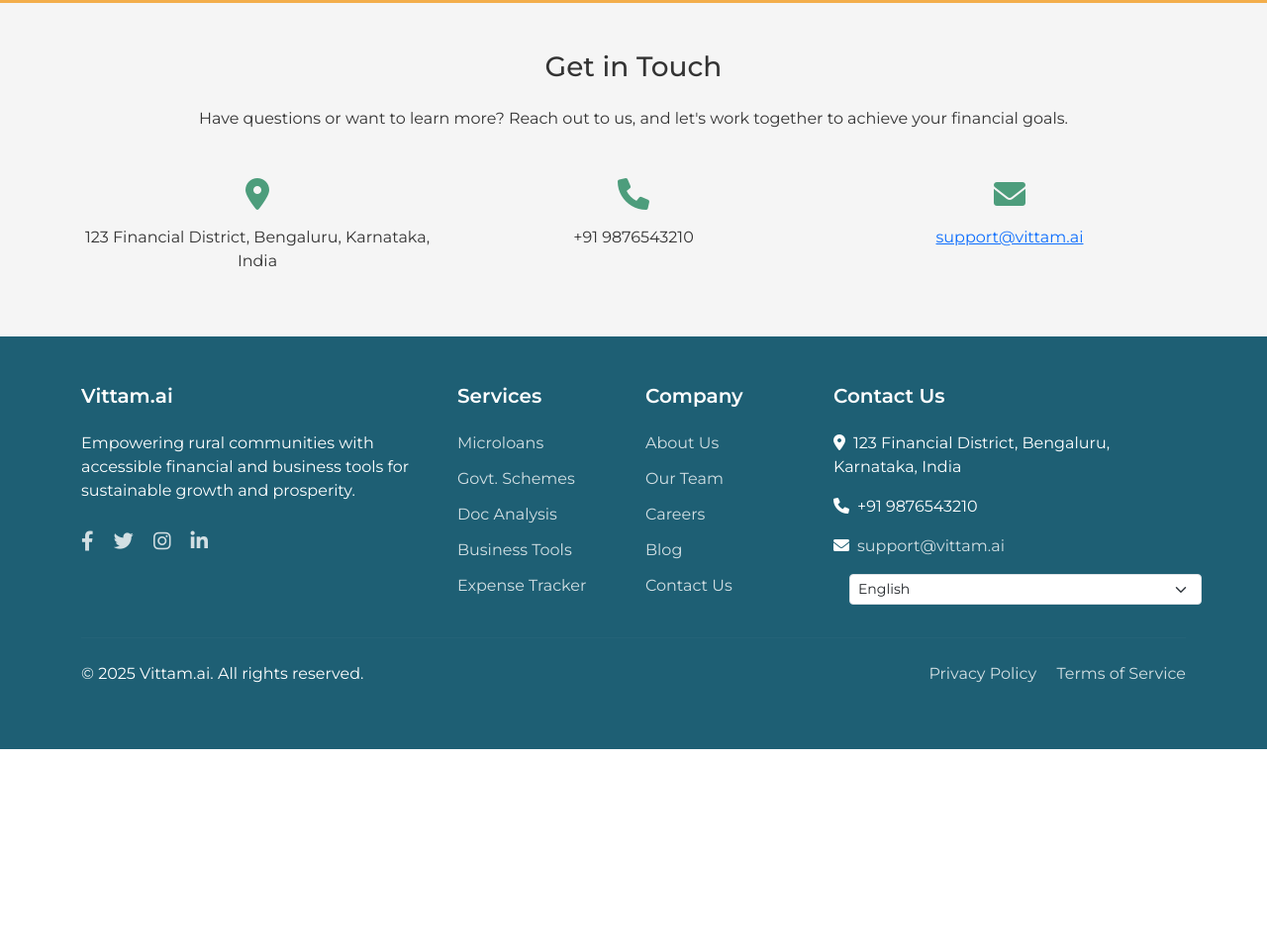
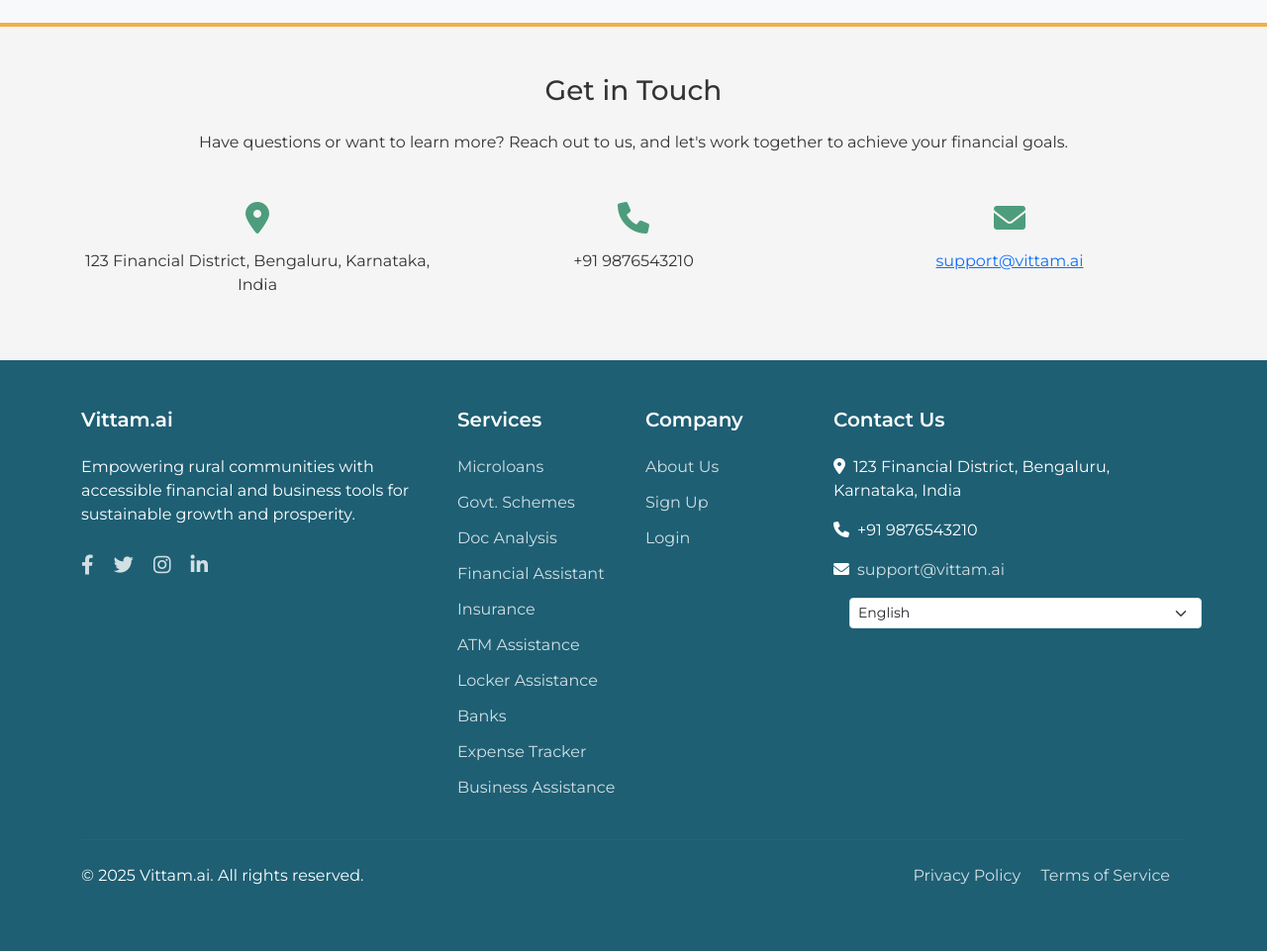
Before and after one commit to Aryan-Prasad-666/CBC_B-008, a Flask app: page /about in a window 1280 px wide. Shown: the part 1505-2466 px from the top of the page at 99% size. Before the commit the page ends 2262 px from the top, so only its background shows below. Run offline with Flask 3, Linux system fonts and the light colour scheme; some libraries are stand-ins or nearby versions.

Commit message:
MVP ready

```diff
--- a/templates/about.html
+++ b/templates/about.html
@@ -1,7 +1,7 @@
 {% extends "base.html" %}
 
 {% block title %}
-<span data-translate="about_us_title">Vittam.ai - About Us</span>
+Vittam.ai - About Us
 {% endblock %}
 
 {% block extra_css %}
--- a/templates/atm_assistance.html
+++ b/templates/atm_assistance.html
@@ -1,7 +1,7 @@
 {% extends "base.html" %}
 
 {% block title %}
-<span data-translate="atm_assistance_title">Vittam.ai - ATM Assistance</span>
+Vittam.ai - ATM Assistance
 {% endblock %}
 
 {% block extra_css %}
--- a/templates/base.html
+++ b/templates/base.html
@@ -148,13 +148,19 @@
                         <ul class="dropdown-menu" aria-labelledby="financialDropdown">
                             <li><a class="dropdown-item" href="/microloan" data-translate="nav_microloan">Microloan Assistance</a></li>
                             <li><a class="dropdown-item" href="/schemes" data-translate="nav_schemes">Government Schemes</a></li>
-                            <li><a class="dropdown-item" href="/document-analyzer" data-translate="nav_document_analyzer">Document Analyzer</a></li>
+                            <li><a class="dropdown-item" href="/document_analyzer" data-translate="nav_document_analyzer">Document Analyzer</a></li>
+                            <li><a class="dropdown-item" href="/financial_assistant" data-translate="nav_financial_assistant">Financial Assistant</a></li>
+                            <li><a class="dropdown-item" href="/insurance" data-translate="nav_insurance">Insurance</a></li>
+                            <li><a class="dropdown-item" href="/atm_assistance" data-translate="nav_atm_assistance">ATM Assistance</a></li>
+                            <li><a class="dropdown-item" href="/locker" data-translate="nav_locker">Locker Assistance</a></li>
+                            <li><a class="dropdown-item" href="/banks" data-translate="nav_banks">Banks</a></li>
                         </ul>
                     </li>
-                    <li class="nav-item"><a class="nav-link" href="/business" data-translate="nav_business_tools">Business Tools</a></li>
-                    <li class="nav-item"><a class="nav-link" href="/expense-tracker" data-translate="nav_expense_tracker">Expense Tracker</a></li>
+                    <li class="nav-item"><a class="nav-link" href="/expense_tracker" data-translate="nav_expense_tracker">Expense Tracker</a></li>
+                    <li class="nav-item"><a class="nav-link" href="/chatbot" data-translate="nav_business_assistance">Business Assistance</a></li>
                     <li class="nav-item"><a class="nav-link" href="/about" data-translate="nav_about">About Us</a></li>
-                    <li class="nav-item"><a class="nav-link" href="/contact" data-translate="nav_contact">Contact</a></li>
+                    <li class="nav-item"><a class="nav-link" href="/signup" data-translate="nav_signup">Sign Up</a></li>
+                    <li class="nav-item"><a class="nav-link" href="/login" data-translate="nav_login">Login</a></li>
                     <li class="nav-item dropdown">
                         <a class="nav-link dropdown-toggle" href="#" id="languageDropdown" role="button" data-bs-toggle="dropdown" aria-expanded="false">
                             <i class="fas fa-globe me-1"></i><span data-translate="nav_language">Language</span>
@@ -194,19 +200,22 @@
                     <ul class="footer-links">
                         <li><a href="/microloan" data-translate="footer_microloans">Microloans</a></li>
                         <li><a href="/schemes" data-translate="footer_schemes">Govt. Schemes</a></li>
-                        <li><a href="/document-analyzer" data-translate="footer_doc_analysis">Doc Analysis</a></li>
-                        <li><a href="/business" data-translate="footer_business_tools">Business Tools</a></li>
-                        <li><a href="/expense-tracker" data-translate="footer_expense_tracker">Expense Tracker</a></li>
+                        <li><a href="/document_analyzer" data-translate="footer_doc_analysis">Doc Analysis</a></li>
+                        <li><a href="/financial_assistant" data-translate="footer_financial_assistant">Financial Assistant</a></li>
+                        <li><a href="/insurance" data-translate="footer_insurance">Insurance</a></li>
+                        <li><a href="/atm_assistance" data-translate="footer_atm_assistance">ATM Assistance</a></li>
+                        <li><a href="/locker" data-translate="footer_locker">Locker Assistance</a></li>
+                        <li><a href="/banks" data-translate="footer_banks">Banks</a></li>
+                        <li><a href="/expense_tracker" data-translate="footer_expense_tracker">Expense Tracker</a></li>
+                        <li><a href="/chatbot" data-translate="footer_business_assistance">Business Assistance</a></li>
                     </ul>
                 </div>
                 <div class="col-lg-2 col-md-6 footer-section">
                     <h5 class="footer-heading" data-translate="footer_company">Company</h5>
                     <ul class="footer-links">
                         <li><a href="/about" data-translate="footer_about">About Us</a></li>
-                        <li><a href="/team" data-translate="footer_team">Our Team</a></li>
-                        <li><a href="/careers" data-translate="footer_careers">Careers</a></li>
-                        <li><a href="/blog" data-translate="footer_blog">Blog</a></li>
-                        <li><a href="/contact" data-translate="footer_contact">Contact Us</a></li>
+                        <li><a href="/signup" data-translate="footer_signup">Sign Up</a></li>
+                        <li><a href="/login" data-translate="footer_login">Login</a></li>
                     </ul>
                 </div>
                 <div class="col-lg-4 col-md-6 footer-section">
@@ -226,11 +235,11 @@
             <hr class="mt-4 mb-4" style="border-color: rgba(255, 255, 255, 0.1);">
             <div class="row">
                 <div class="col-md-6 text-center text-md-start">
-                    <p data-translate="footer_copyright">&copy; 2025 Vittam.ai. All rights reserved.</p>
+                    <p data-translate="footer_copyright">© 2025 Vittam.ai. All rights reserved.</p>
                 </div>
                 <div class="col-md-6 text-center text-md-end">
                     <a href="/privacy" class="me-3" data-translate="footer_privacy">Privacy Policy</a>
-                    <a href="/terms" data-translate="footer_terms">Terms of Service</a>
+                    <a href="/terms" class="me-3" data-translate="footer_terms">Terms of Service</a>
                 </div>
             </div>
         </div>
@@ -249,10 +258,16 @@
                 nav_microloan: "Microloan Assistance",
                 nav_schemes: "Government Schemes",
                 nav_document_analyzer: "Document Analyzer",
-                nav_business_tools: "Business Tools",
+                nav_financial_assistant: "Financial Assistant",
+                nav_insurance: "Insurance",
+                nav_atm_assistance: "ATM Assistance",
+                nav_locker: "Locker Assistance",
+                nav_banks: "Banks",
                 nav_expense_tracker: "Expense Tracker",
+                nav_business_assistance: "Business Assistance",
                 nav_about: "About Us",
-                nav_contact: "Contact",
+                nav_signup: "Sign Up",
+                nav_login: "Login",
                 nav_language: "Language",
                 footer_vittam: "Vittam.ai",
                 footer_description: "Empowering rural communities with accessible financial and business tools for sustainable growth and prosperity.",
@@ -260,14 +275,17 @@
                 footer_microloans: "Microloans",
                 footer_schemes: "Govt. Schemes",
                 footer_doc_analysis: "Doc Analysis",
-                footer_business_tools: "Business Tools",
+                footer_financial_assistant: "Financial Assistant",
+                footer_insurance: "Insurance",
+                footer_atm_assistance: "ATM Assistance",
+                footer_locker: "Locker Assistance",
+                footer_banks: "Banks",
                 footer_expense_tracker: "Expense Tracker",
+                footer_business_assistance: "Business Assistance",
                 footer_company: "Company",
                 footer_about: "About Us",
-                footer_team: "Our Team",
-                footer_careers: "Careers",
-                footer_blog: "Blog",
-                footer_contact: "Contact Us",
+                footer_signup: "Sign Up",
+                footer_login: "Login",
                 footer_contact_us: "Contact Us",
                 footer_address: "123 Financial District, Bengaluru, Karnataka, India",
                 footer_phone: "+91 9876543210",
@@ -285,10 +303,16 @@
                 nav_microloan: "माइक्रोलोन सहायता",
                 nav_schemes: "सरकारी योजनाएँ",
                 nav_document_analyzer: "दस्तावेज़ विश्लेषक",
-                nav_business_tools: "व्यवसाय उपकरण",
+                nav_financial_assistant: "वित्तीय सहायक",
+                nav_insurance: "बीमा",
+                nav_atm_assistance: "एटीएम सहायता",
+                nav_locker: "लॉकर सहायता",
+                nav_banks: "बैंक",
                 nav_expense_tracker: "खर्च ट्रैकर",
+                nav_business_assistance: "व्यवसाय सहायता",
                 nav_about: "हमारे बारे में",
-                nav_contact: "संपर्क करें",
+                nav_signup: "साइन अप",
+                nav_login: "लॉगिन",
                 nav_language: "भाषा",
                 footer_vittam: "वित्तम.एआई",
                 footer_description: "ग्रामीण समुदायों को सतत विकास और समृद्धि के लिए सुलभ वित्तीय और व्यावसायिक उपकरणों के साथ सशक्त बनाना।",
@@ -296,14 +320,17 @@
                 footer_microloans: "माइक्रोलोन",
                 footer_schemes: "सरकारी योजनाएँ",
                 footer_doc_analysis: "दस्तावेज़ विश्लेषण",
-                footer_business_tools: "व्यवसाय उपकरण",
+                footer_financial_assistant: "वित्तीय सहायक",
+                footer_insurance: "बीमा",
+                footer_atm_assistance: "एटीएम सहायता",
+                footer_locker: "लॉकर सहायता",
+                footer_banks: "बैंक",
                 footer_expense_tracker: "खर्च ट्रैकर",
+                footer_business_assistance: "व्यवसाय सहायता",
                 footer_company: "कंपनी",
                 footer_about: "हमारे बारे में",
-                footer_team: "हमारी टीम",
-                footer_careers: "करियर",
-                footer_blog: "ब्लॉग",
-                footer_contact: "संपर्क करें",
+                footer_signup: "साइन अप",
+                footer_login: "लॉगिन",
                 footer_contact_us: "हमसे संपर्क करें",
                 footer_address: "123 वित्तीय जिला, बेंगलुरु, कर्नाटक, भारत",
                 footer_phone: "+91 9876543210",
@@ -321,10 +348,16 @@
                 nav_microloan: "ಸಣ್ಣ ಸಾಲ ಸಹಾಯ",
                 nav_schemes: "ಸರ್ಕಾರಿ ಯೋಜನೆಗಳು",
                 nav_document_analyzer: "ದಾಖಲೆ ವಿಶ್ಲೇಷಕ",
-                nav_business_tools: "ವ್ಯಾಪಾರ ಸಾಧನಗಳು",
+                nav_financial_assistant: "ಆರ್ಥಿಕ ಸಹಾಯಕ",
+                nav_insurance: "ವಿಮೆ",
+                nav_atm_assistance: "ಎಟಿಎಂ ಸಹಾಯ",
+                nav_locker: "ಲಾಕರ್ ಸಹಾಯ",
+                nav_banks: "ಬ್ಯಾಂಕುಗಳು",
                 nav_expense_tracker: "ವೆಚ್ಚ ಟ್ರ್ಯಾಕರ್",
+                nav_business_assistance: "ವ್ಯಾಪಾರ ಸಹಾಯ",
                 nav_about: "ನಮ್ಮ ಬಗ್ಗೆ",
-                nav_contact: "ಸಂಪರ್ಕಿಸಿ",
+                nav_signup: "ಸೈನ್ ಅಪ್",
+                nav_login: "ಲಾಗಿನ್",
                 nav_language: "ಭಾಷೆ",
                 footer_vittam: "ವಿತ್ತಮ್.ಎಐ",
                 footer_description: "ಗ್ರಾಮೀಣ ಸಮುದಾಯಗಳನ್ನು ಸುಸ್ಥಿರ ಬೆಳವಣಿಗೆ ಮತ್ತು ಸಮೃದ್ಧಿಗಾಗಿ ಸುಲಭವಾದ ಆರ್ಥಿಕ ಮತ್ತು ವ್ಯಾಪಾರ ಸಾಧನಗಳೊಂದಿಗೆ ಸಬಲೀಕರಣಗೊಳಿಸುವುದು.",
@@ -332,14 +365,17 @@
                 footer_microloans: "ಸಣ್ಣ ಸಾಲಗಳು",
                 footer_schemes: "ಸರ್ಕಾರಿ ಯೋಜನೆಗಳು",
                 footer_doc_analysis: "ದಾಖಲೆ ವಿಶ್ಲೇಷಣೆ",
-                footer_business_tools: "ವ್ಯಾಪಾರ ಸಾಧನಗಳು",
+                footer_financial_assistant: "ಆರ್ಥಿಕ ಸಹಾಯಕ",
+                footer_insurance: "ವಿಮೆ",
+                footer_atm_assistance: "ಎಟಿಎಂ ಸಹಾಯ",
+                footer_locker: "ಲಾಕರ್ ಸಹಾಯ",
+                footer_banks: "ಬ್ಯಾಂಕುಗಳು",
                 footer_expense_tracker: "ವೆಚ್ಚ ಟ್ರ್ಯಾಕರ್",
+                footer_business_assistance: "ವ್ಯಾಪಾರ ಸಹಾಯ",
                 footer_company: "ಕಂಪನಿ",
                 footer_about: "ನಮ್ಮ ಬಗ್ಗೆ",
-                footer_team: "ನಮ್ಮ ತಂಡ",
-                footer_careers: "ವೃತ್ತಿಗಳು",
-                footer_blog: "ಬ್ಲಾಗ್",
-                footer_contact: "ಸಂಪರ್ಕಿಸಿ",
+                footer_signup: "ಸೈನ್ ಅಪ್",
+                footer_login: "ಲಾಗಿನ್",
                 footer_contact_us: "ನಮ್ಮನ್ನು ಸಂಪರ್ಕಿಸಿ",
                 footer_address: "123 ಆರ್ಥಿಕ ಜಿಲ್ಲೆ, ಬೆಂಗಳೂರು, ಕರ್ನಾಟಕ, ಭಾರತ",
                 footer_phone: "+91 9876543210",
--- a/templates/document_analyzer.html
+++ b/templates/document_analyzer.html
@@ -1,7 +1,7 @@
 {% extends "base.html" %}
 
 {% block title %}
-<span data-translate="doc_analyzer_title">Vittam.ai - Document Analyzer</span>
+Vittam.ai - Document Analyzer
 {% endblock %}
 
 {% block extra_css %}
--- a/templates/expense_tracker.html
+++ b/templates/expense_tracker.html
@@ -1,7 +1,7 @@
 {% extends "base.html" %}
 
 {% block title %}
-<span data-translate="expense_tracker_title">Vittam.ai - Personal Expense Tracker</span>
+Vittam.ai - Personal Expense Tracker
 {% endblock %}
 
 {% block extra_css %}
--- a/templates/financial_assistant.html
+++ b/templates/financial_assistant.html
@@ -1,7 +1,7 @@
 {% extends "base.html" %}
 
 {% block title %}
-<span data-translate="chatbot_title">Vittam.ai - Financial Chatbot</span>
+Vittam.ai - Financial Chatbot
 {% endblock %}
 
 {% block extra_css %}
--- a/templates/insurance.html
+++ b/templates/insurance.html
@@ -1,7 +1,7 @@
 {% extends "base.html" %}
 
 {% block title %}
-<span data-translate="insurance_finder_title">Vittam.ai - Insurance Assistance</span>
+Vittam.ai - Insurance Assistance
 {% endblock %}
 
 {% block extra_css %}
--- a/templates/loan.html
+++ b/templates/loan.html
@@ -1,7 +1,7 @@
 {% extends "base.html" %}
 
 {% block title %}
-<span data-translate="loan_title">Vittam.ai - Microloan Assistance</span>
+Vittam.ai - Microloan Assistance
 {% endblock %}
 
 {% block extra_css %}
--- a/templates/locker.html
+++ b/templates/locker.html
@@ -1,7 +1,7 @@
 {% extends "base.html" %}
 
 {% block title %}
-<span data-translate="locker_finder_title">Vittam.ai - Find Locker Facilities</span>
+Vittam.ai - Find Locker Facilities
 {% endblock %}
 
 {% block extra_css %}
--- a/templates/schemes.html
+++ b/templates/schemes.html
@@ -1,7 +1,7 @@
 {% extends "base.html" %}
 
 {% block title %}
-<span data-translate="schemes_finder_title">Vittam.ai - Find Government Schemes</span>
+Vittam.ai - Find Government Schemes
 {% endblock %}
 
 {% block extra_css %}
```
